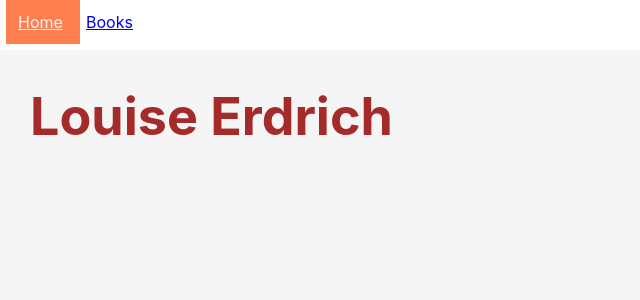
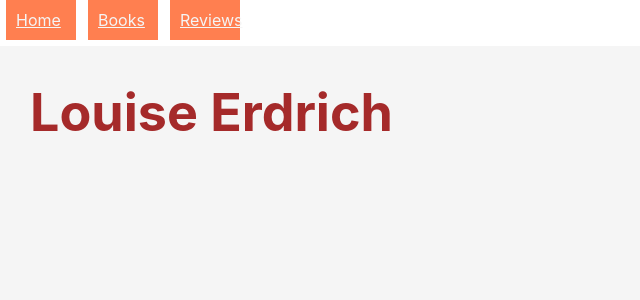
Before and after one commit to erluebbers/erdrich-author-site, a React (Create React App) app: page / in a window 1280 px wide. Shown: the top 300 px of the page, without its empty margins (0-640 px from the left). Built offline with nearby package versions, Linux system fonts and the light colour scheme.

Commit message:
formatting & adding review components

```diff
--- a/src/Components.css
+++ b/src/Components.css
@@ -29,7 +29,7 @@
 .App-link {
   display: inline-block;
   width: 50px;
-  padding: 12px;
+  padding: 10px;
   margin: 0 6px 6px;
   background: coral;
   color: whitesmoke;
--- a/src/Components/NavBar.js
+++ b/src/Components/NavBar.js
@@ -14,10 +14,16 @@ function NavBar() {
         Home
       </NavLink>
       <NavLink
-        className="App-Link"
+        className="App-link"
         exact to="/books"
       >
         Books
+      </NavLink>
+      <NavLink
+        className="App-link"
+        exact to="/reviews"
+      >
+        Reviews
       </NavLink>
     </div>
   );
```
Also changed, not shown: src/Components/Review.js (added, +12 -0 lines), src/Components/ReviewContainer.js (added, +12 -0 lines), src/Components/ReviewForm.js (added), src/Components/ReviewList.js (deleted).
